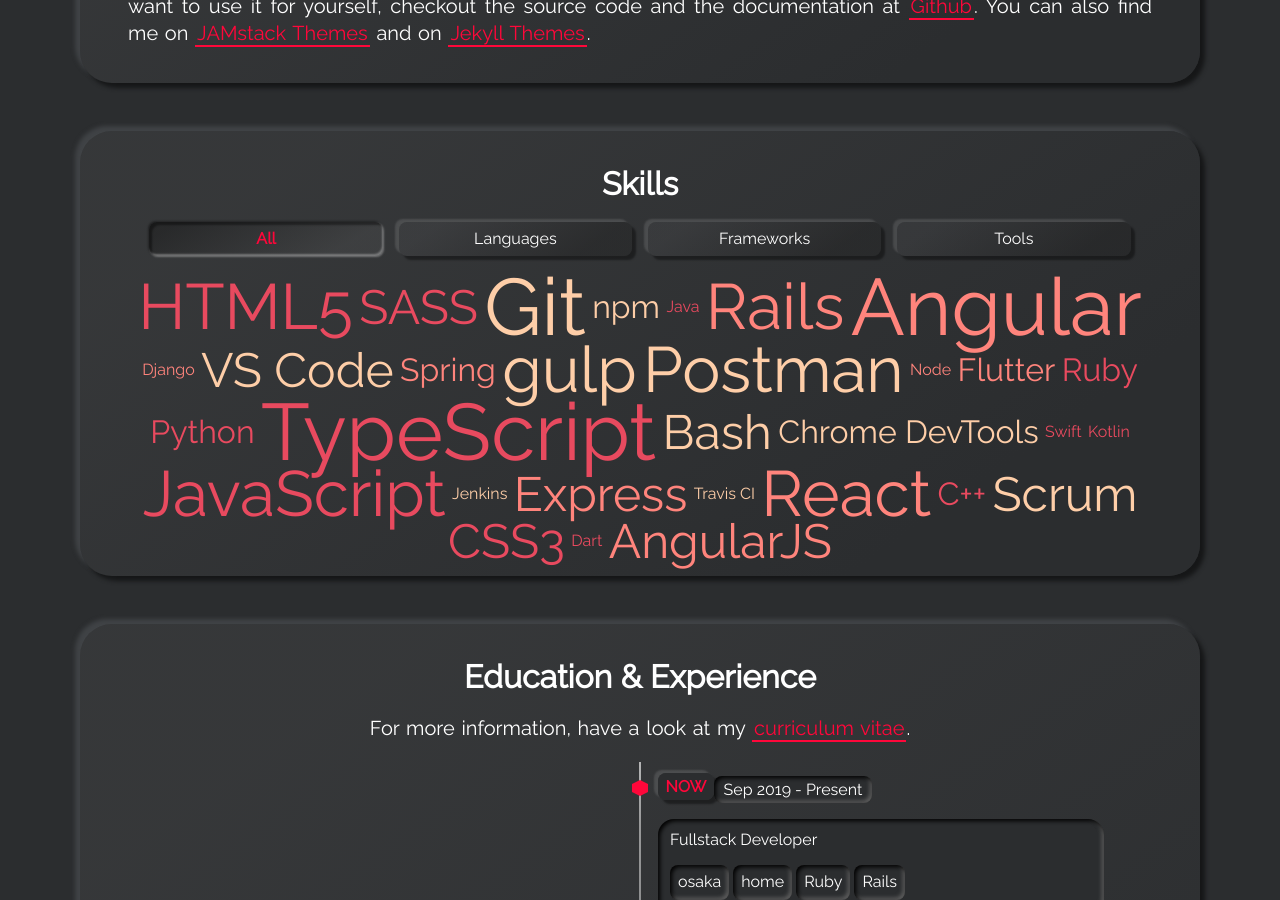
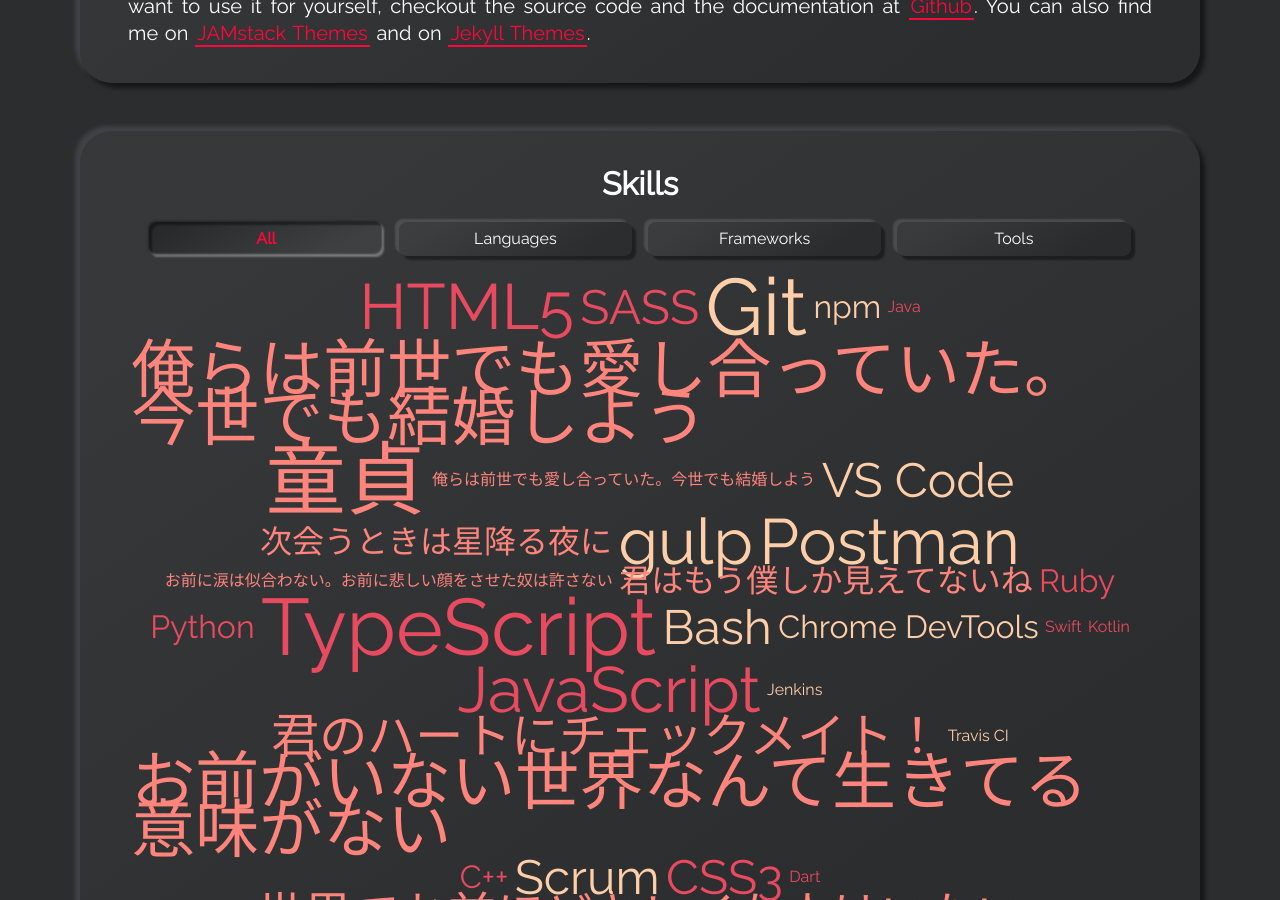
Before and after one commit to takagotch/o2830, a Jekyll site: the page built from index.html, in a window 1280 px wide and 900 px high, scrolled down 1296 px. Built offline with Jekyll 4.4.1, drawn with Linux system fonts in a browser that asks for light colours; some of the changed text lies outside the part shown.

Commit message:
Update skills-frameworks.yml

```diff
--- a/_data/skills-frameworks.yml
+++ b/_data/skills-frameworks.yml
@@ -5,29 +5,29 @@
 # - name: Framework
 #   weight: 5
 
-- name: Angular
+- name: 童貞
   weight: 5
 
-- name: AngularJS
+- name: 世界でお前ほどキレイな人はいない
   weight: 3
 
-- name: React
+- name: お前がいない世界なんて生きてる意味がない
   weight: 4
 
-- name: Node
+- name: お前に涙は似合わない。お前に悲しい顔をさせた奴は許さない
   weight: 1
 
-- name: Flutter
+- name: 君はもう僕しか見えてないね
   weight: 2
 
-- name: Express
+- name: 君のハートにチェックメイト！
   weight: 3
 
-- name: Django
+- name: 俺らは前世でも愛し合っていた。今世でも結婚しよう
   weight: 1
 
-- name: Spring
+- name: 次会うときは星降る夜に
   weight: 2
 
-- name: Rails
+- name: 俺らは前世でも愛し合っていた。今世でも結婚しよう
   weight: 4
```
